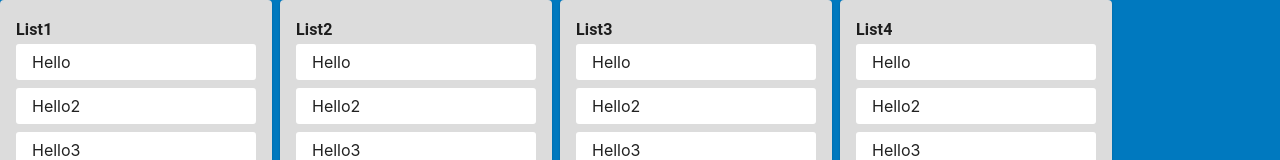
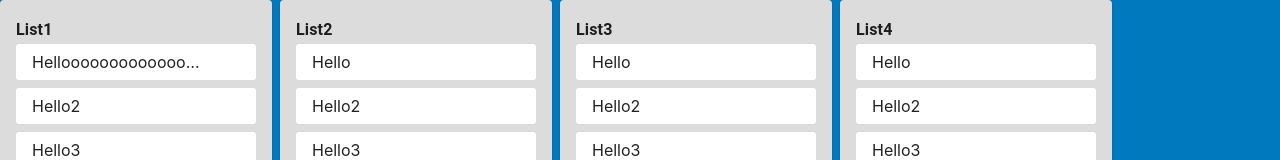
Before and after one commit to CaffeineBear/trello-cloning, a React (Create React App) app: page / in a window 1280 px wide. Shown: the top 160 px of the page. Built offline with nearby package versions, Linux system fonts and the light colour scheme.

Commit message:
UPDATE listArray to test ellipsis text

```diff
--- a/src/pages/Home/_components/Board/listArray.js
+++ b/src/pages/Home/_components/Board/listArray.js
@@ -7,7 +7,7 @@ const listArray = [
     cardItems: [
       {
         id: uuid(),
-        title: 'Hello',
+        title: 'Helloooooooooooooooooooooooooooooooooooo',
       },
       {
         id: uuid(),
```
